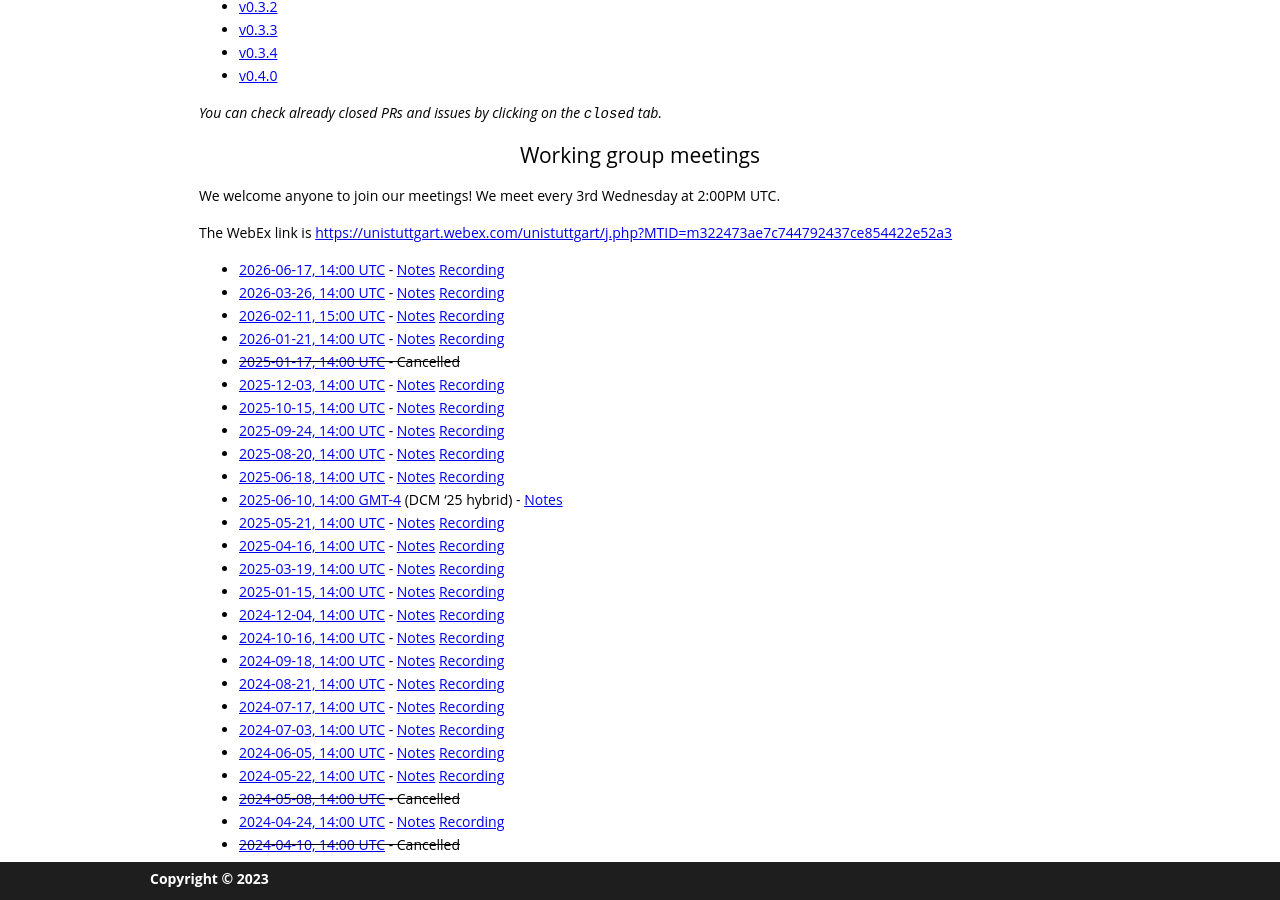
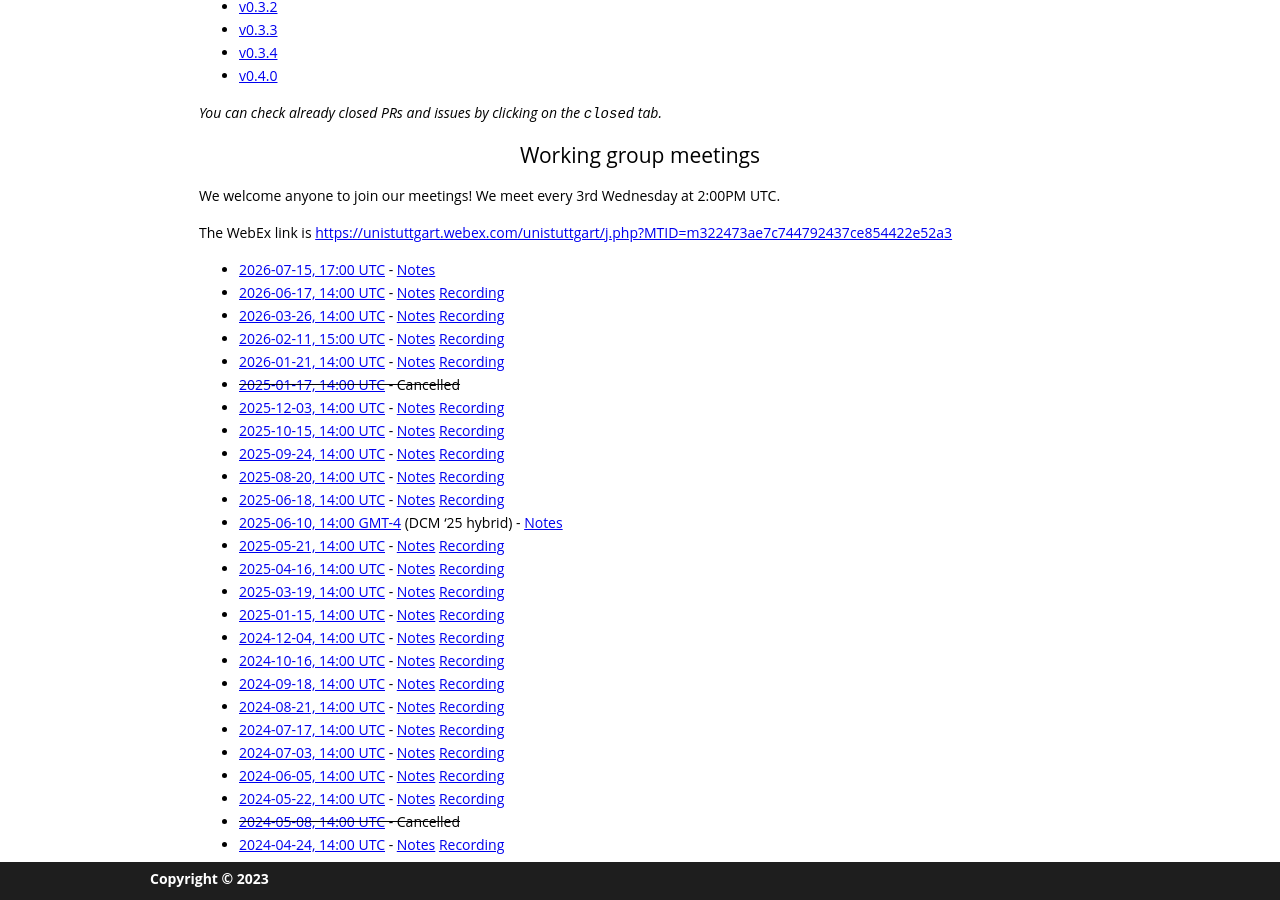
Before and after one commit to gdcc/py.gdcc.io, a Jekyll site: the page built from index.md, in a window 1280 px wide and 900 px high, scrolled down 2632 px. Built offline with Jekyll 4.4.1, drawn with Linux system fonts in a browser that asks for light colours; our own code applies the rules of GitHub Pages for plain Markdown files.

Commit message:
Add July 15, 2026 meeting notes link
Update the meetings list in `index.md` with a new entry for 2026-07-15 at 17:00 UTC, including the time comparison and Google Docs notes link.

```diff
--- a/index.md
+++ b/index.md
@@ -81,6 +81,7 @@ We welcome anyone to join our meetings! We meet every 3rd Wednesday at 2:00PM UT
 
 The WebEx link is <https://unistuttgart.webex.com/unistuttgart/j.php?MTID=m322473ae7c744792437ce854422e52a3>
 
+- [2026-07-15, 17:00 UTC](https://time.is/compare/1700_15_Jul_2026_in_UTC) - [Notes](https://docs.google.com/document/d/18wzVZQoX6IJW88oA-mrKf3EecbxVYWD9tclUTifczg8/edit?usp=sharing)
 - [2026-06-17, 14:00 UTC](https://time.is/compare/1400_17_Jun_2026_in_UTC) - [Notes](https://docs.google.com/document/d/1MjZeOSgJBB89NTkN3oEjC7cz3ysMhqG86qiGDpSmNGs/edit?usp=sharing) [Recording](https://drive.google.com/file/d/1fUOaeVYrtd5St068OHFqlMy_KNNAtyfT/view?usp=share_link)
 - [2026-03-26, 14:00 UTC](https://time.is/compare/1400_26_Mar_2026_in_UTC) - [Notes](https://docs.google.com/document/d/1Pj5YZAiFoTURnREZG7rj0TbhWKqQDTo6jb5YQZNcRDM/edit?usp=sharing) [Recording](https://drive.google.com/file/d/1V4uQmFeF3kFmRPKOP-thikix6yj0eOpj/view?usp=share_link)
 - [2026-02-11, 15:00 UTC](https://time.is/compare/1500_11_Feb_2026_in_UTC) - [Notes](https://docs.google.com/document/d/1HKmMeSSr_Bg5-rVQi-M6BUuHfnBI_2w37p1iKVttSkc/edit?usp=sharing) [Recording](https://drive.google.com/file/d/1ymAlXdB2aALprp1HSo9hzn61KgJXsNle/view?usp=share_link)
```
